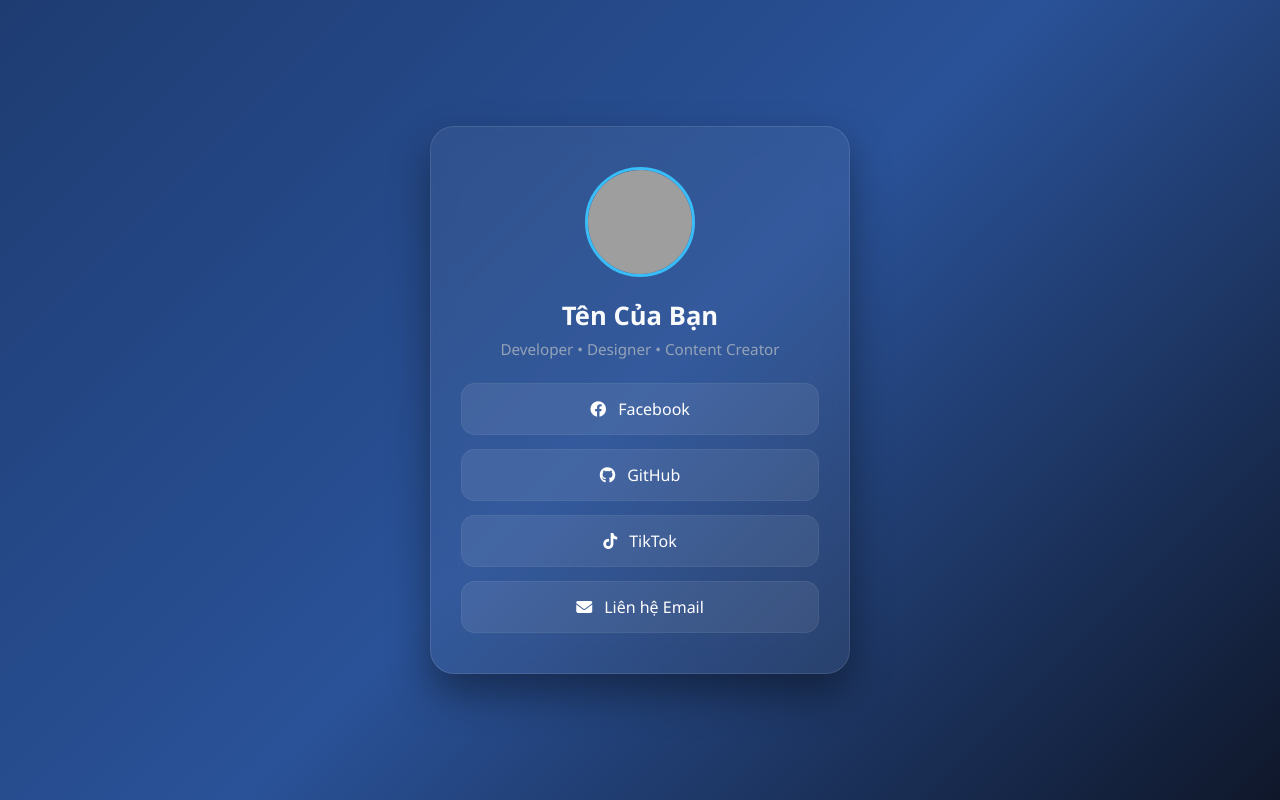
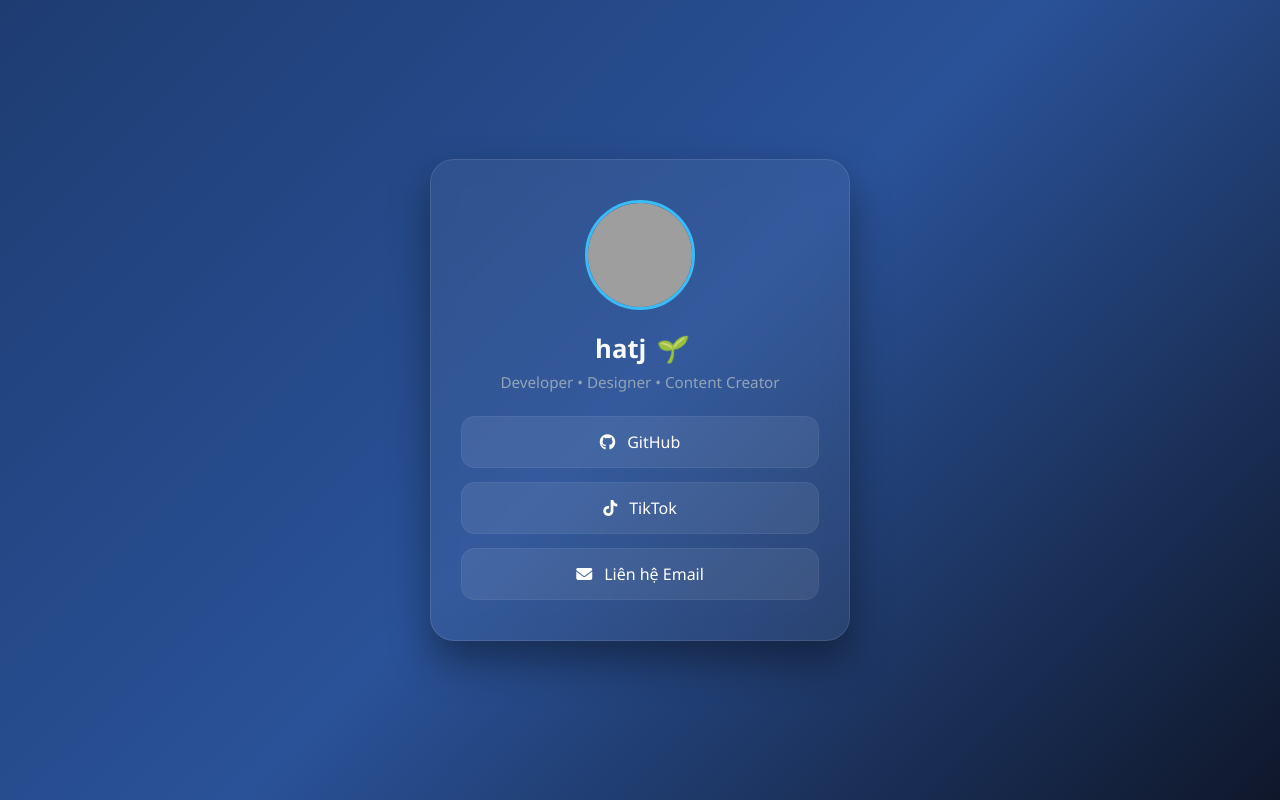
Before and after one commit to hoodieey17-byte/hoodieey17-byte.github.io, a plain HTML site: page index.html in a window 1280 px wide. Drawn offline with Linux system fonts and the light colour scheme; grey boxes are pictures that could not be loaded.

Commit message:
Update index.html

```diff
--- a/index.html
+++ b/index.html
@@ -3,7 +3,7 @@
 <head>
     <meta charset="UTF-8">
     <meta name="viewport" content="width=device-width, initial-scale=1.0">
-    <title>Tên Của Bạn | Bio Link</title>
+    <title>hatj | Bio Link</title>
     <!-- Thư viện Icon FontAwesome -->
     <link rel="stylesheet" href="https://cdnjs.cloudflare.com/ajax/libs/font-awesome/6.4.0/css/all.min.css">
     <style>
@@ -66,11 +66,10 @@
     <div class="card">
         <!-- Thay link ảnh đại diện của bạn vào src -->
         <img src="https://avatars.githubusercontent.com/u/9919?s=200&v=4" alt="Avatar" class="avatar">
-        <h1>Tên Của Bạn</h1>
+        <h1>hatj <i >🌱</i></h1>
         <p class="bio">Developer • Designer • Content Creator</p>
 
         <div class="links">
-            <a href="https://facebook.com" target="_blank" class="link-btn"><i class="fab fa-facebook"></i> Facebook</a>
             <a href="https://github.com" target="_blank" class="link-btn"><i class="fab fa-github"></i> GitHub</a>
             <a href="https://tiktok.com" target="_blank" class="link-btn"><i class="fab fa-tiktok"></i> TikTok</a>
             <a href="mailto:email@gmail.com" class="link-btn"><i class="fas fa-envelope"></i> Liên hệ Email</a>
```
